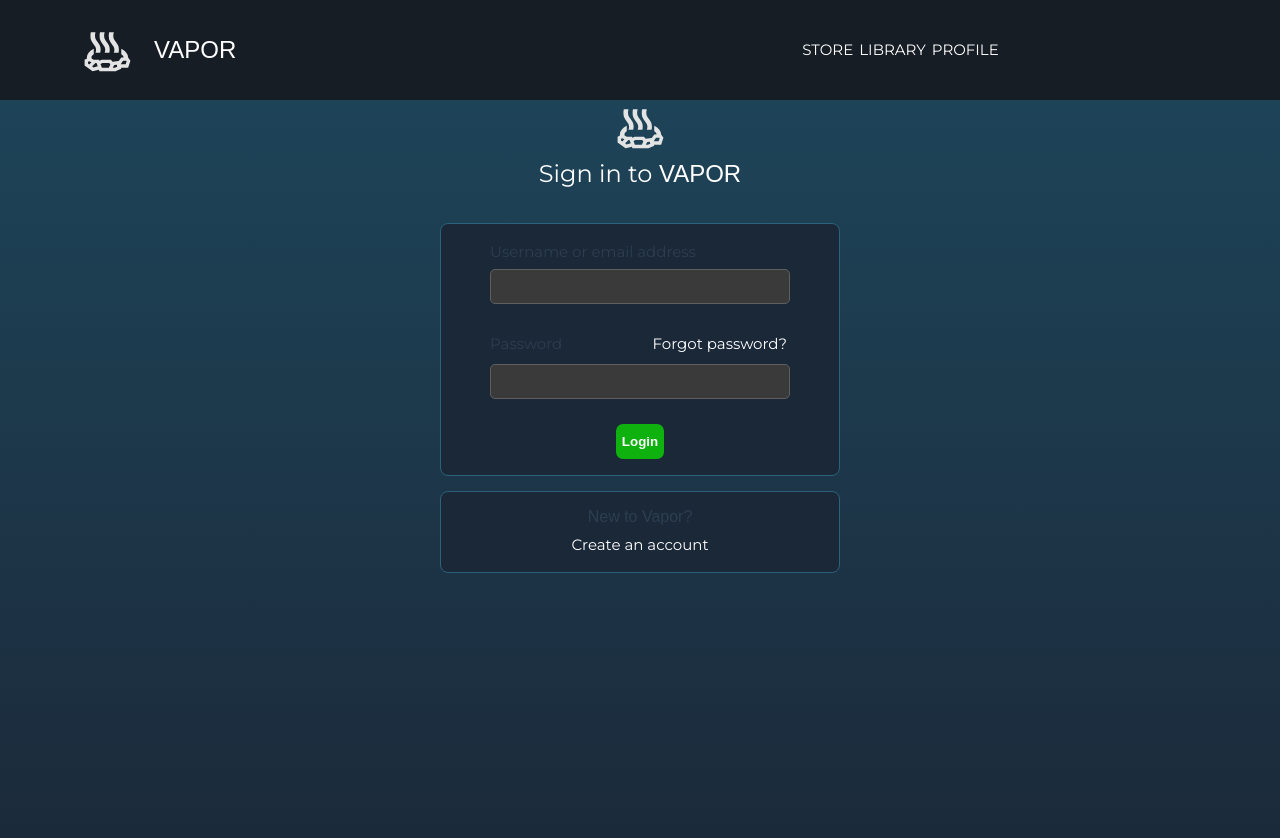
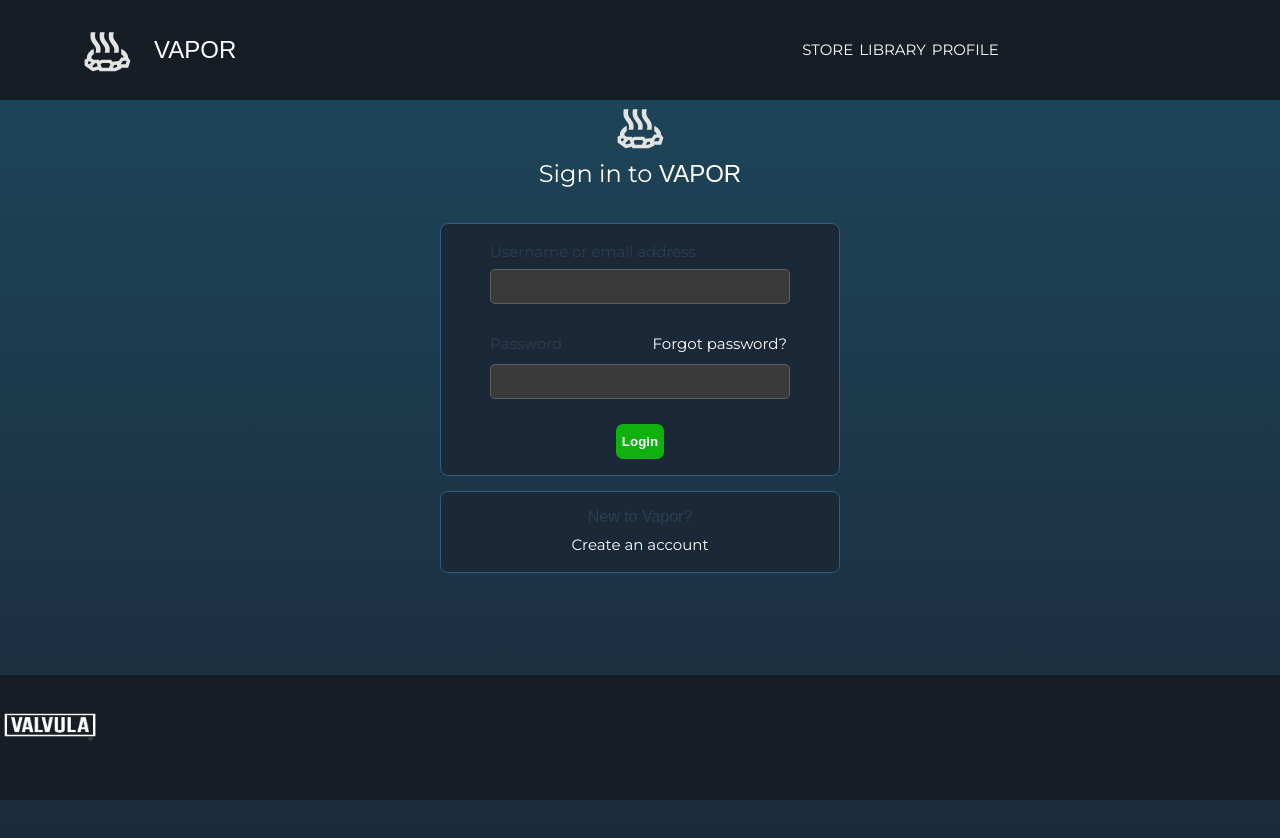
Before and after one commit to RafaelPoddis/Vapor, a Vue app in the folder frontend/vapor/: page /login in a window 1280 px wide. Shown: the top 838 px of the page. Built offline with nearby package versions, Linux system fonts and the light colour scheme; a web font is replaced by a local one.

Commit message:
Agora temos um footer, só falta colocar informações

```diff
--- a/frontend/vapor/src/components/Footer.vue
+++ b/frontend/vapor/src/components/Footer.vue
@@ -1,14 +1,20 @@
 <template>
     <footer>
-        <div class="container">
-            <input type="password">
-        </div>
+        <img alt="Vapor Logo" class="logo" :src="logo" width="100" height="100">
     </footer>
 </template>
+
+<script setup>
+import logo from "@/assets/valvulalogo.png";
+</script>
 
 <style scoped>
 footer {
     background-color: #171d25;
-    height: 150px;
+    height: 125px;
+    display: flex;
+    position: fixed;
+    bottom: 0;
+    width: 100%;
 }
 </style>
--- a/frontend/vapor/src/components/Header.vue
+++ b/frontend/vapor/src/components/Header.vue
@@ -1,5 +1,5 @@
 <template>
-  <header class="top">
+  <header>
     <div class="brand">
       <img alt="Vapor Logo" class="logo" :src="logo" width="55" height="55">
       <router-link to="/store" class="title">VAPOR</router-link>
@@ -20,7 +20,7 @@ import logo from "@/assets/logo.svg";
 </script>
 
 <style scoped>
-.top {
+header {
   display: flex;
   /* Fixo no topo */
   position: fixed;
--- a/frontend/vapor/src/components/Layout.vue
+++ b/frontend/vapor/src/components/Layout.vue
@@ -1,5 +1,6 @@
 <script setup>
 import Header from "./Header.vue";
+import Footer from "./Footer.vue";
 
 </script>
 
@@ -8,6 +9,7 @@ import Header from "./Header.vue";
   <link href="https://fonts.googleapis.com/css?family=Stalinist One" rel="stylesheet" />
   <Header/>
   <router-view/>
+  <Footer/>
 </template>
 
 <style scoped>
```
